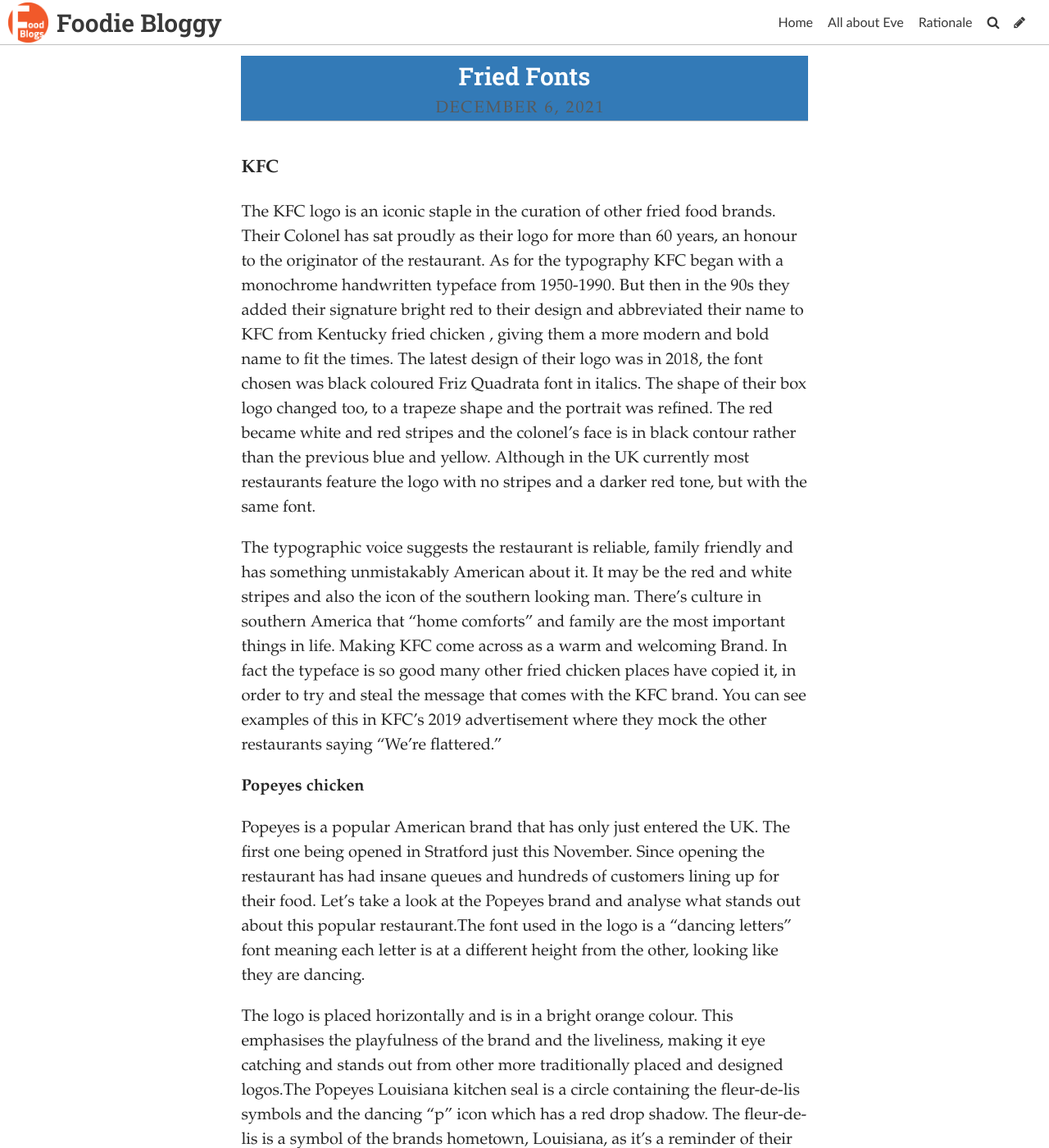
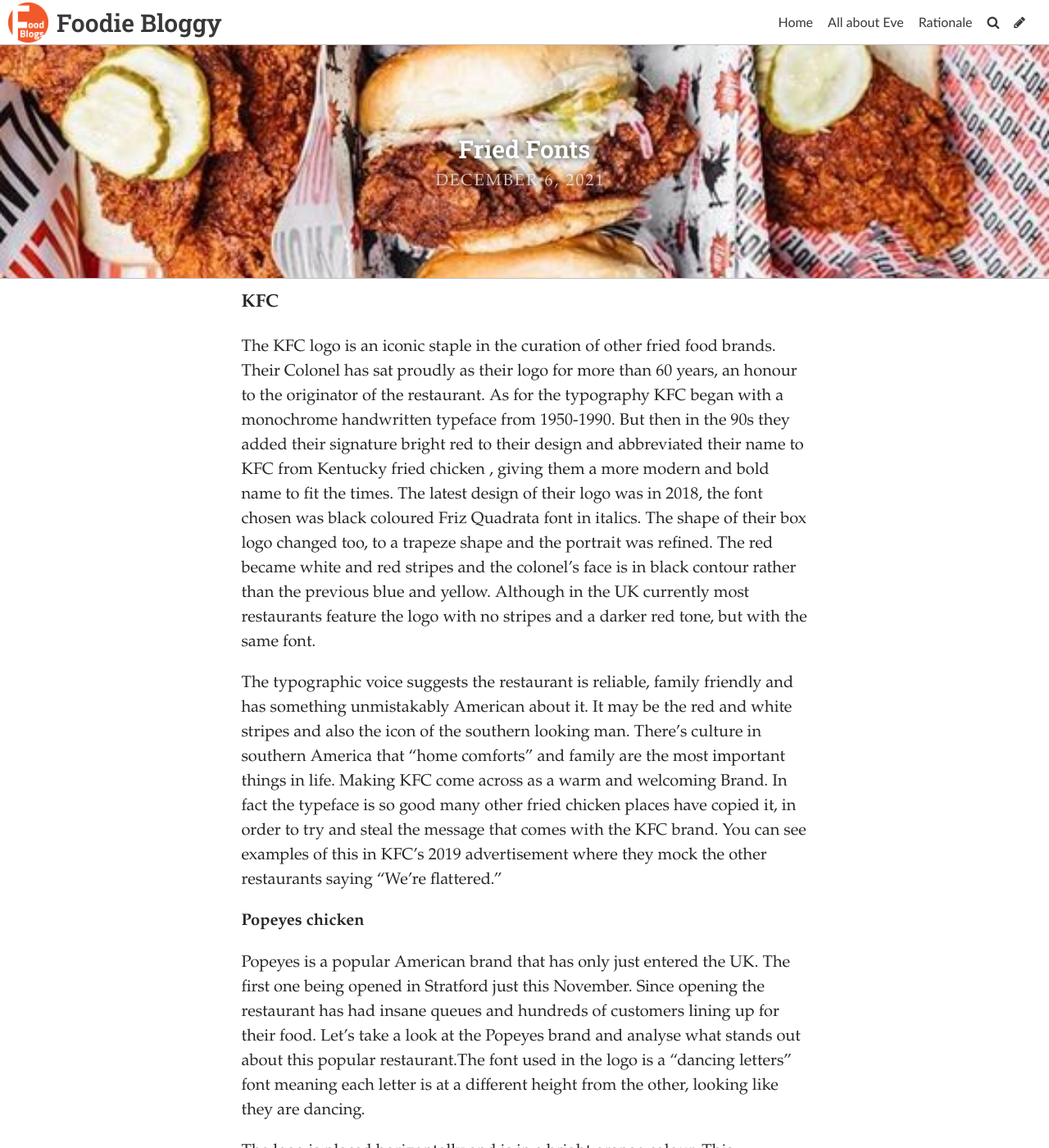
Before and after one commit to eve022/typoggy, a Jekyll site: the page built from _posts/2021-12-06-fried-fonts.md, in a window 1280 px wide and 1400 px high. Shown: the whole window at 82% size. Built offline with Jekyll 4.4.1, drawn with Linux system fonts in a browser that asks for light colours; some web fonts are replaced.

Commit message:
Update Post “2021-12-06-fried-fonts”

```diff
--- a/_posts/2021-12-06-fried-fonts.md
+++ b/_posts/2021-12-06-fried-fonts.md
@@ -2,6 +2,7 @@
 layout: post
 title: Fried Fonts
 date: 2021-12-06T21:36:02.964Z
+image: ../uploads/ddd077a9b2b6e63206169e696e92cd1e.jpg
 title_color: "#ffffff"
 caption: "Fried Chicken fast food chains and how they use typography to create a
   brand that sells. "
```
Also changed, not shown: uploads/ddd077a9b2b6e63206169e696e92cd1e.jpg (added).
